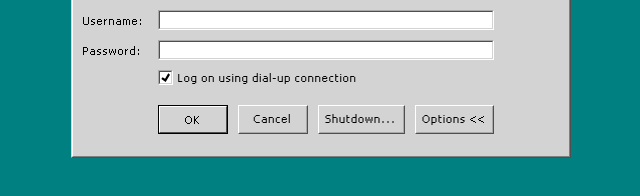
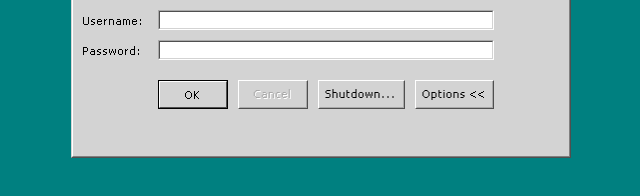
Before and after one commit to tomlikescoffee/tomlikescoffee.github.io, a plain HTML site: page src/login.html in a window 1280 px wide. Shown: the part 392-588 px from the top of the page, without its empty margins (319-959 px from the left). Drawn offline with Linux system fonts and the light colour scheme.

Commit message:
Fix bugs and implement showing dial up options

```diff
--- a/src/login.css
+++ b/src/login.css
@@ -10,6 +10,7 @@
     font-size: 8px;
 }
 
+/* Disable highlighting */
 .no_select {
     -webkit-touch-callout: none; /* iOS Safari */
     -webkit-user-select: none; /* Safari */
@@ -19,7 +20,6 @@
     user-select: none; /* Non-prefixed version, currently
                             supported by Chrome, Edge, Opera and Firefox */
 }
-
 
 body {
   /* background-color:#3B6EA5; */
@@ -170,10 +170,9 @@ body {
 }
 
 #dial_up_container {
-
+    display: none;
     grid-column: 2;
     box-sizing: border-box;
-    display: flex;
     align-items: center;
 }
 
@@ -207,7 +206,6 @@ body {
     transform-origin: bottom left;
     clip-path: polygon(14% 44%, 0 65%, 50% 100%, 100% 16%, 80% 0%, 43% 62%);
 }
-
 
 #dial_up_container input[type="checkbox"]:checked::before {
     transform: scale(1);
@@ -296,13 +294,17 @@ body {
     border-right: rgb(79, 79, 79) 1px solid;
 }
 
-
 .button_text {
+    color: black;
     border: lightgray 1px solid;
-
     white-space: nowrap;
     margin: 0;
     padding: 5px;
     box-sizing: border-box;
     text-align: center;
 }
+
+.disabled_button_text {
+    color: darkgray;
+    text-shadow: 1px 1px white;
+}
--- a/src/login.html
+++ b/src/login.html
@@ -16,7 +16,6 @@
                     <img src="../assets/images/tomOS_excited_logo.PNG" id="logo_img">
                 </div>
                 <div id="login_gradient"></div>
-
                 <div id="login_input_container">
                     <label class="input_label" for="username">Username:</label>
                     <div class="input_field_border">
@@ -27,41 +26,33 @@
                         <input id="password" class="input_field" name="password" type="password">
                     </div>
                     <div id="dial_up_container">
-                        <input type="checkbox" id="dial_up" name="dial_up" checked>
+                        <input type="checkbox" id="dial_up" name="dial_up">
                         <label for="dial_up">Log on using dial-up connection</label>
                     </div>
 
+                    <!-- I'm so sorry for the sheer number of nested divs :( -->
                     <div id="options_container">
                         <div class="button button_active_highlight" onmousedown="mark_active_button(event, this)" onmouseup="revert_active_button(event, this)" onmouseleave="revert_active_button(event, this)">
                             <div class="outer_button_border">
                                 <p class="button_text inner_button_border">OK</p>
                             </div>
                         </div>
-
                         <div class="button outer_button_border" onmousedown="mark_active_button(event, this)" onmouseup="revert_active_button(event, this)" onmouseleave="revert_active_button(event, this)">
                             <div class="inner_button_border">
-                                <p class="button_text">Cancel</p>
+                                <p class="button_text disabled_button_text">Cancel</p>
                             </div>
                         </div>
-
-                        <div class="button outer_button_border" onmousedown="mark_active_button(event, this)" onmouseup="revert_active_button(event, this)" onmouseleave="revert_active_button(event, this)">
+                        <div class="button outer_button_border" onmousedown="mark_active_button(event, this)" onmouseup="shutdown(event, this)" onmouseleave="revert_active_button(event, this)">
                             <div class="inner_button_border">
                                 <p class="button_text">Shutdown...</p>
                             </div>
                         </div>
-
-                        <div class="button outer_button_border" onmousedown="mark_active_button(event, this)" onmouseup="revert_active_button(event, this)" onmouseleave="revert_active_button(event, this)">
+                        <div class="button outer_button_border" onmousedown="mark_active_button(event, this)" onmouseup="show_dial_up_option(event, this)" onmouseleave="revert_active_button(event, this)">
                             <div class="inner_button_border">
                                 <p class="button_text">Options <<</p>
                             </div>
                         </div>
-
-
                     </div>
-
-
-
-
                 </div>
             </form>
         </div>
--- a/src/login.js
+++ b/src/login.js
@@ -11,61 +11,67 @@ var active_button_index = 0
 
 // Remove highlighting effect from previously active button
 function reset_previous_active_button(outer_button_div){
-    var inner_button_div = outer_button_div.children[0]
-    var button_text = inner_button_div.children[0]
+    let inner_button_div = outer_button_div.children[0]
+    let button_text = inner_button_div.children[0]
 
     outer_div_classes = outer_button_div.classList
+    inner_div_classes = inner_button_div.classList
+    button_text_classes = button_text.classList
+
     if (outer_div_classes.contains("button_active_highlight")){
         outer_div_classes.remove("button_active_highlight")
     }
 
     outer_div_classes.add("outer_button_border")
 
-    inner_div_classes = inner_button_div.classList
     if (inner_div_classes.contains("outer_button_border")){
         inner_div_classes.remove("outer_button_border")
     }
 
     inner_div_classes.add("inner_button_border")
 
-    button_text_classes = button_text.classList
     if(button_text_classes.contains("inner_button_border")){
         button_text_classes.remove("inner_button_border")
     }
-
 }
 
 // Changes stylings to indicate when a button has been pressed
 function mark_active_button(event, outer_button_div) {
     if (event.button != MouseButtons.LEFT.value) return;
 
-    // Reset previously highlighted button
-    reset_previous_active_button(OPTION_BUTTONS[active_button_index])
-
-    var inner_button_div = outer_button_div.children[0]
-    var button_text = inner_button_div.children[0]
+    let inner_button_div = outer_button_div.children[0]
+    let button_text = inner_button_div.children[0]
 
     outer_div_classes = outer_button_div.classList
+    inner_div_classes = inner_button_div.classList
+    button_text_classes = button_text.classList
+
+    // Don't do anything if button is disabled
+    if (button_text_classes.contains("disabled_button_text")) return;
+
     if (! outer_div_classes.contains("button_active_highlight")){
         outer_div_classes.remove("outer_button_border")
         outer_div_classes.add("button_active_highlight")
     }
 
-    inner_div_classes = inner_button_div.classList
     if (inner_div_classes.contains("outer_button_border")){
         inner_div_classes.remove("outer_button_border")
     }
 
     inner_div_classes.add("button_held_border")
 
-    button_text_classes = button_text.classList
     if(button_text_classes.contains("inner_button_border")){
         button_text_classes.remove("inner_button_border")
     }
 
+    // Reset previously highlighted button
+    // If this is called earlier everything breaks :/
+    if (active_button_index != OPTION_BUTTONS.indexOf(outer_button_div)){
+        reset_previous_active_button(OPTION_BUTTONS[active_button_index])
+    }
+
     // Update index to point to button just pressed
     active_button_index = OPTION_BUTTONS.indexOf(outer_button_div)
-
 }
 
 // Revert button stylings when mouse is released or mouse has moved off button
@@ -77,19 +83,36 @@ function revert_active_button(event, outer_button_div) {
     var button_text = inner_button_div.children[0]
 
     outer_div_classes = outer_button_div.classList
+    inner_div_classes = inner_button_div.classList
+    button_text_classes = button_text.classList
+
+
     if (! outer_div_classes.contains("button_active_highlight")){
         outer_div_classes.add("button_active_highlight")
     }
 
-    inner_div_classes = inner_button_div.classList
     if (inner_div_classes.contains("button_held_border")){
         inner_div_classes.remove("button_held_border")
     }
 
     inner_div_classes.add("outer_button_border")
 
-    button_text_classes = button_text.classList
     if(! button_text_classes.contains("inner_button_border")){
         button_text_classes.add("inner_button_border")
     }
 }
+
+// Redirect to google
+function shutdown(event, outer_button_div){
+    revert_active_button(event, outer_button_div)
+    window.location.href = "https://www.google.com/";
+}
+
+function show_dial_up_option(event, outer_button_div){
+    revert_active_button(event, outer_button_div)
+    let dial_up_option = document.getElementById("dial_up_container");
+    if (dial_up_option.style.display === "none" || dial_up_option.style.display === ""){
+        dial_up_option.style.display = "flex";
+    }
+    else dial_up_option.style.display = "none";
+}
```
